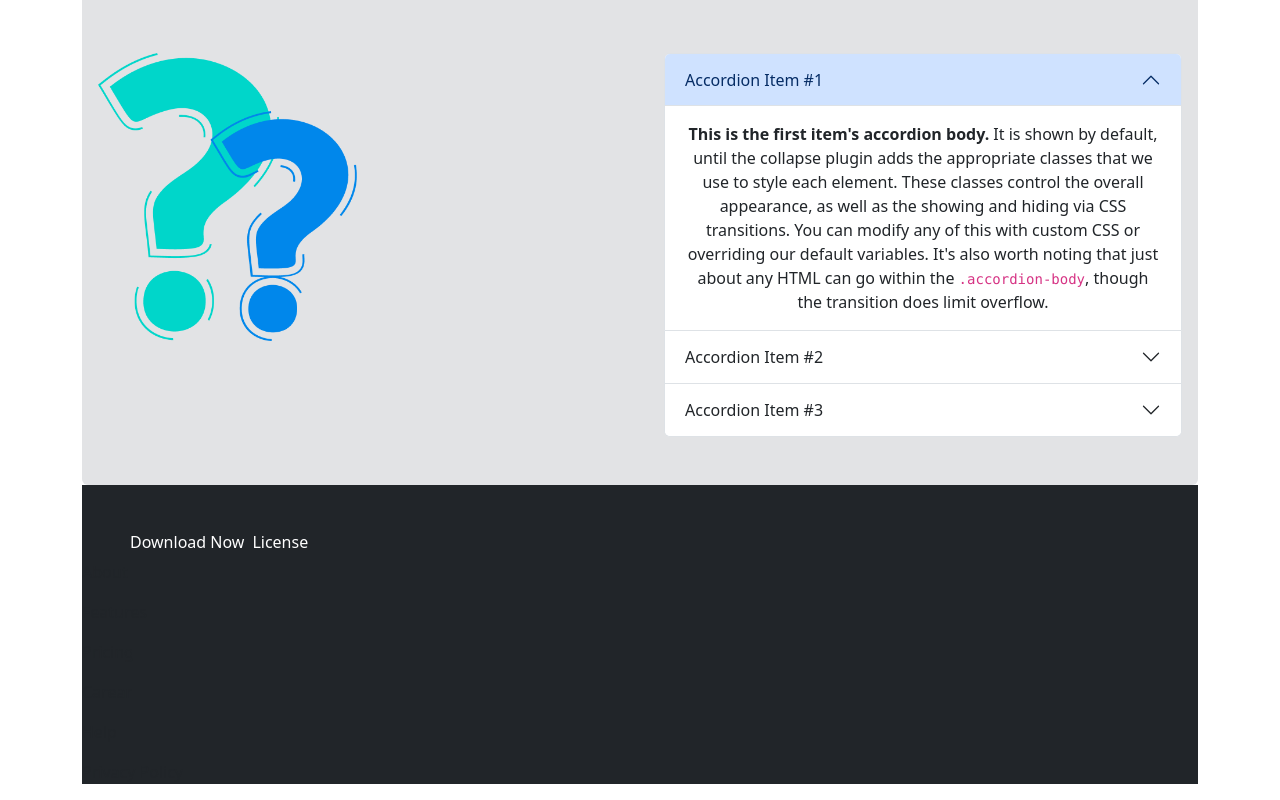
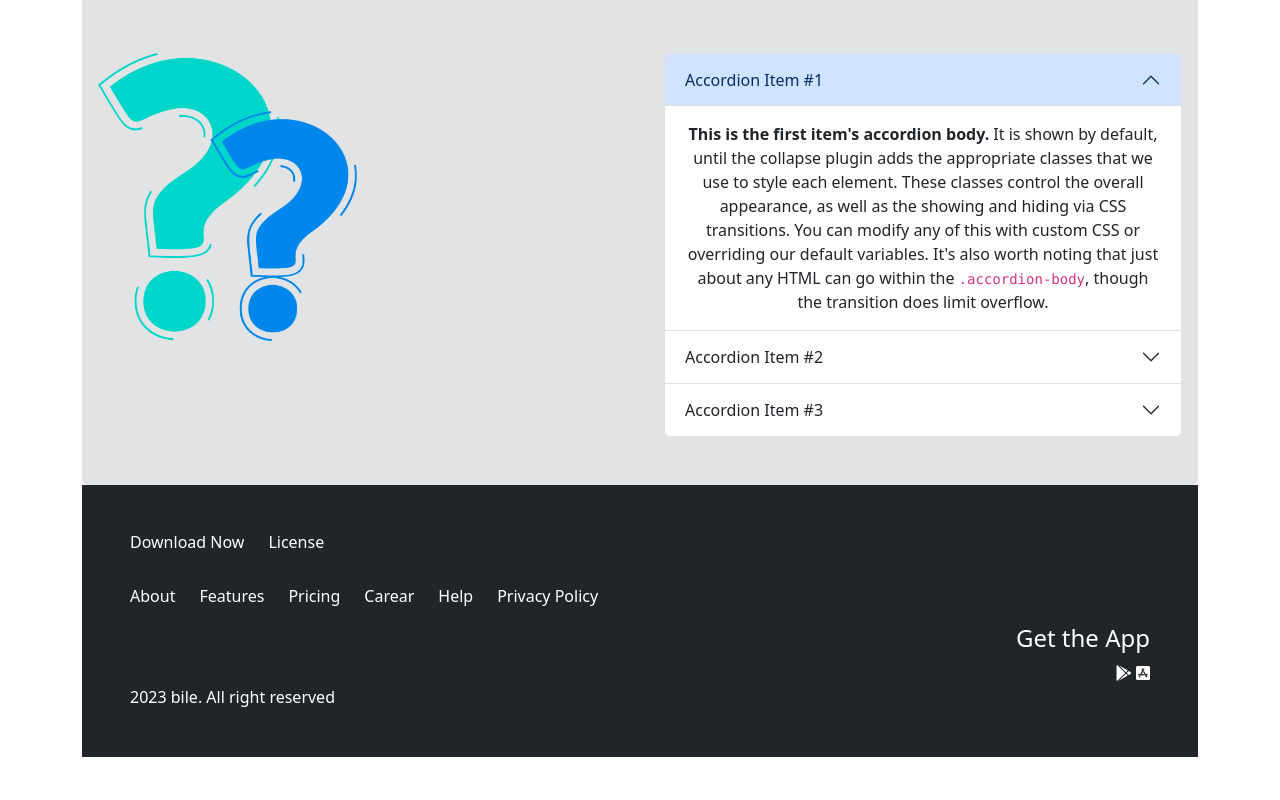
Before and after one commit to vatiza/bike_website, a plain HTML site: page index.html in a window 1280 px wide. Shown: the part 2474-3274 px from the top of the page. After the commit the page ends 3247 px from the top, so only its background shows below. Drawn offline with nearby package versions, Linux system fonts and the light colour scheme.

Commit message:
bike sell site done

```diff
--- a/index.html
+++ b/index.html
@@ -305,12 +305,13 @@
 
     <!-- footer section  -->
     <footer>
-      <div class="bg-dark ">
-        <div class="d-flex text-white gap-2 pt-5 ps-5">
+      <div class="bg-dark text-white ">
+        <div class="d-flex text-white gap-4 pt-5 ps-5">
           <h6>Download Now</h6>
           <h6> License</h6>
         </div>
-        <div class="">
+        <div class="col">
+          <div class=" d-flex text-white gap-4 ms-5 pt-4">
             <p>About</p>
             <p>Features</p>
             <p>Pricing</p>
@@ -318,6 +319,13 @@
             <p>Help</p>
             <p>Privacy Policy</p>
           </div>
+          <div class=" text-end pe-5 text-white mt-0 gap-4">
+            <h4>Get the App</h4>
+            <i class="fa-brands fa-google-play"></i>
+            <i class="fa-brands fa-app-store-ios"></i>
+          </div>
+        </div>
+        <p class=" ms-5 pb-5">2023 bile. All right reserved</p>
       </div>
 
     </footer>
```
Lines whose indentation alone changed are shown as unchanged.
